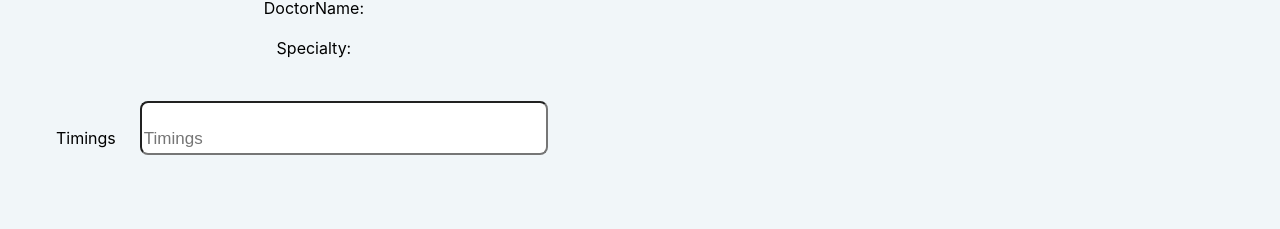
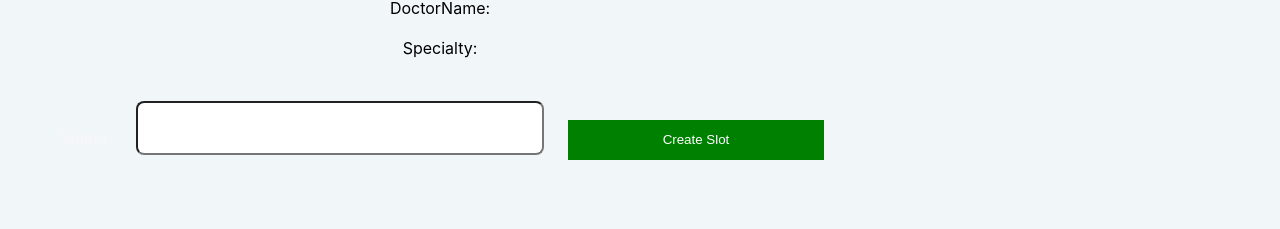
Before and after one commit to akshithku/QueueUp, a React (Create React App) app in the folder client/capstone-app/: page /slots/1 in a window 1280 px wide. Shown: the part 177-406 px from the top of the page. Built offline with nearby package versions, Linux system fonts and the light colour scheme; no server answers.

Commit message:
Made changes

```diff
--- a/client/capstone-app/src/component/Slots.js
+++ b/client/capstone-app/src/component/Slots.js
@@ -8,6 +8,7 @@ function Slots() {
   const [data, setdata] = useState([]);
   const [bookedSlots, setBookedSlots] = useState([]);
   // const [photoVisibel, setpahotoVisible] = useState(false);
+  const [timing, setTiming] = useState('');
 
 
   useEffect(() => {
@@ -35,6 +36,34 @@ function Slots() {
   }, [id]);
 
 
+  const handleSubmit = async (e) => {
+    e.preventDefault();
+    try {
+      const response = await fetch(`${process.env.REACT_APP_URL}/create-slot`, {
+        method: 'POST',
+        headers: {
+          'Content-Type': 'application/json'
+        },
+        body: JSON.stringify({
+          doctorId: id,
+          slots: [{
+            TimeValue: timing
+          }]
+        })
+      });
+
+      if (response.ok) {
+        const newSlot = { TimeValue: timing };
+        setdata([...data, newSlot]);
+        setTiming('');
+      } else {
+        console.error('Failed to create slot');
+      }
+    } catch (error) {
+      console.error('Error creating slot:', error);
+    }
+  };
+
 
   return (
     <div className="main_container">
@@ -57,10 +86,13 @@ function Slots() {
         </div>
         </div>
         <div>
-          <label className="Slot-label">
-            Timings
-            <input placeholder="Timings"/>
-          </label>
+        <form onSubmit={handleSubmit}>
+            <label>
+              Timing:
+              <input type="text" value={timing} onChange={(e) => setTiming(e.target.value)} />
+            </label>
+            <button type="submit">Create Slot</button>
+          </form>
         </div>
       </div>
       <div>
```
Also changed, not shown: 2 other files (tests, documents, lock files or other folders).
